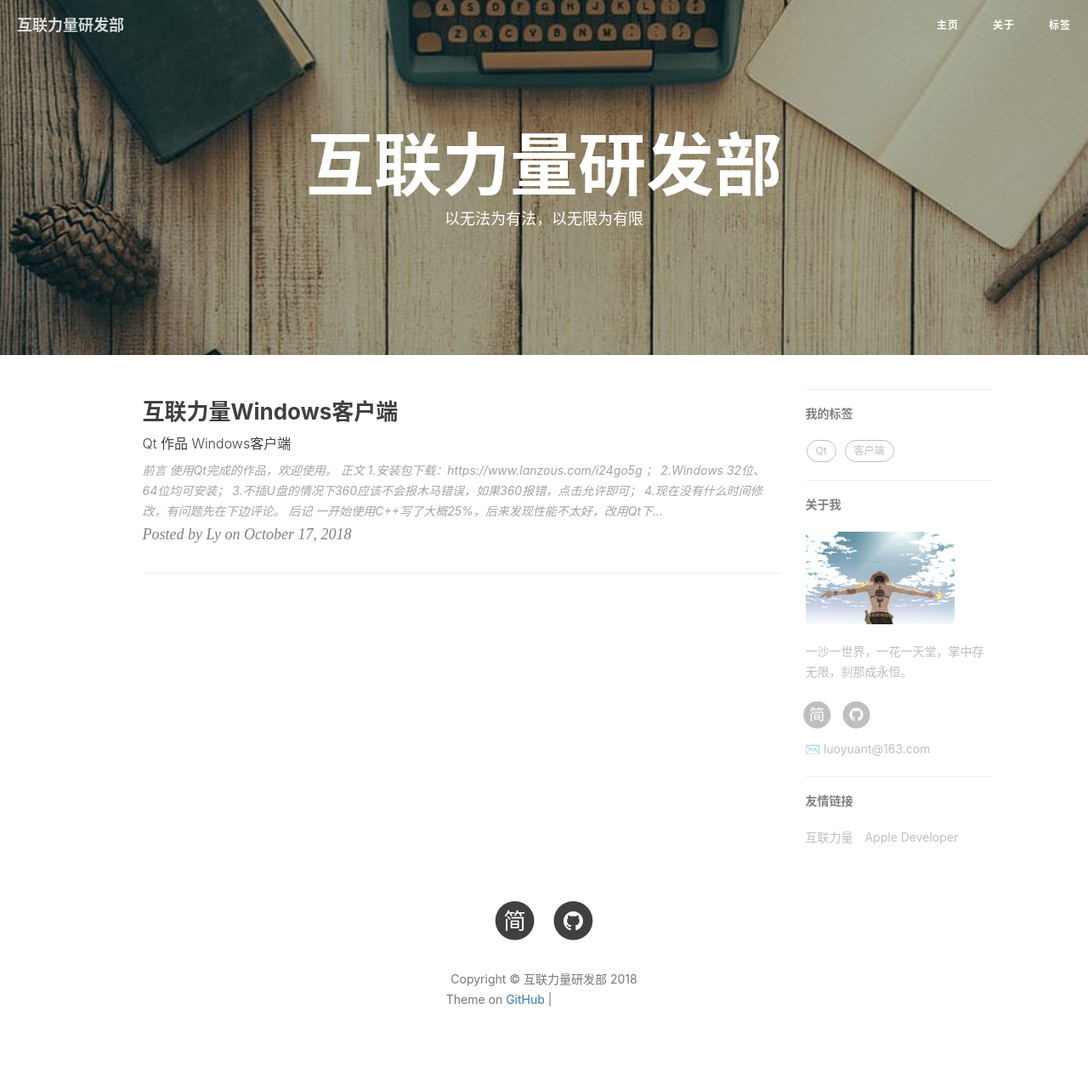
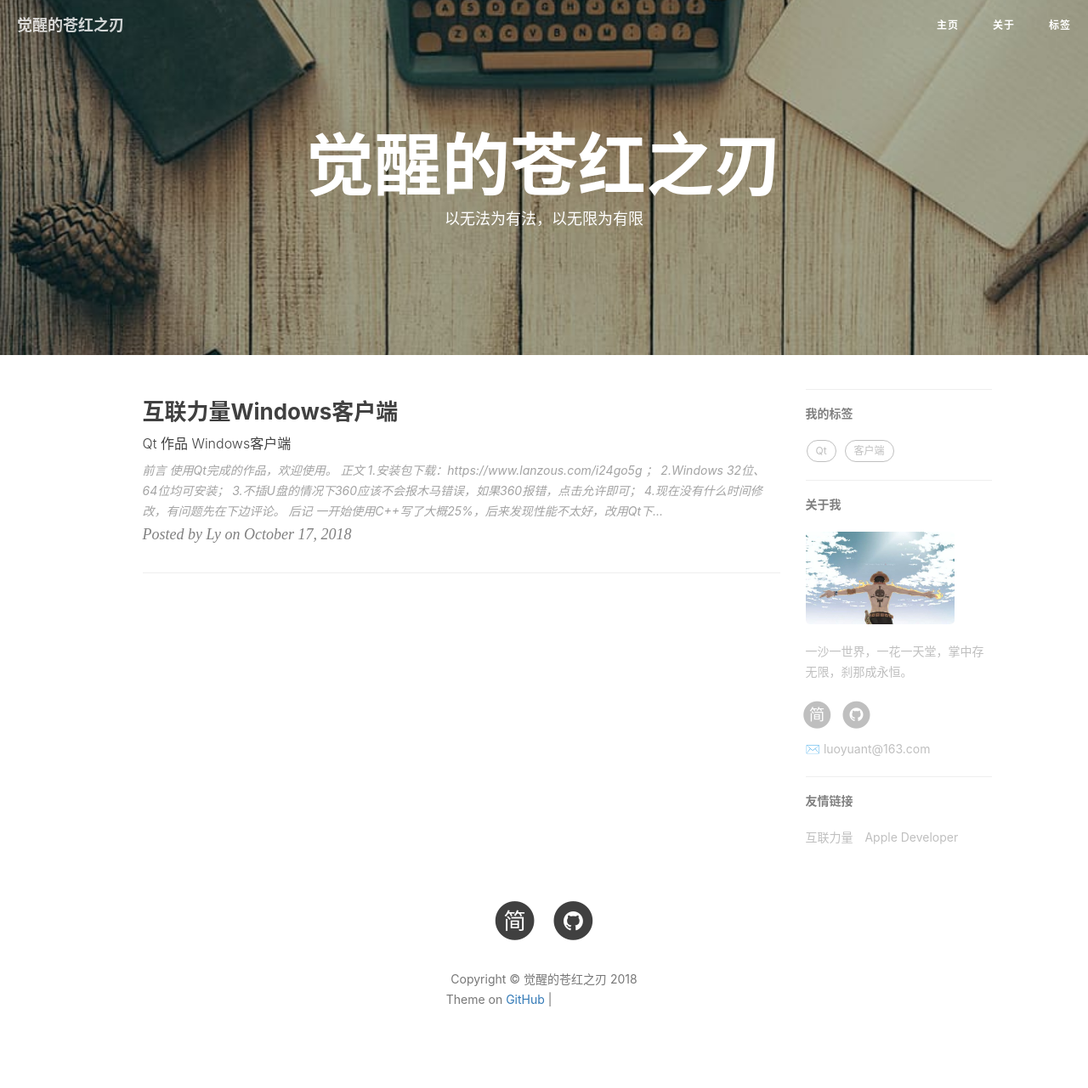
Before and after one commit to luoyuant/luoyuant.github.io, a Jekyll site: the page built from index.html, in a window 1280 px wide. Shown: the whole page at 85% size. Built offline with Jekyll 4.4.1, drawn with Linux system fonts in a browser that asks for light colours; nearby versions of some CDN libraries; the list of posts is cut into pages by our own code; comment, search, counter and statistics services are not loaded; grey boxes are pictures that could not be loaded.

Commit message:
Update _config.yml

```diff
--- a/_config.yml
+++ b/_config.yml
@@ -1,5 +1,5 @@
 # Site settings
-title: 互联力量研发部
+title: 觉醒的苍红之刃
 SEOTitle: Ly
 header-img: img/post-bg-desk.jpg
 email: luoyuant@163.com
```
